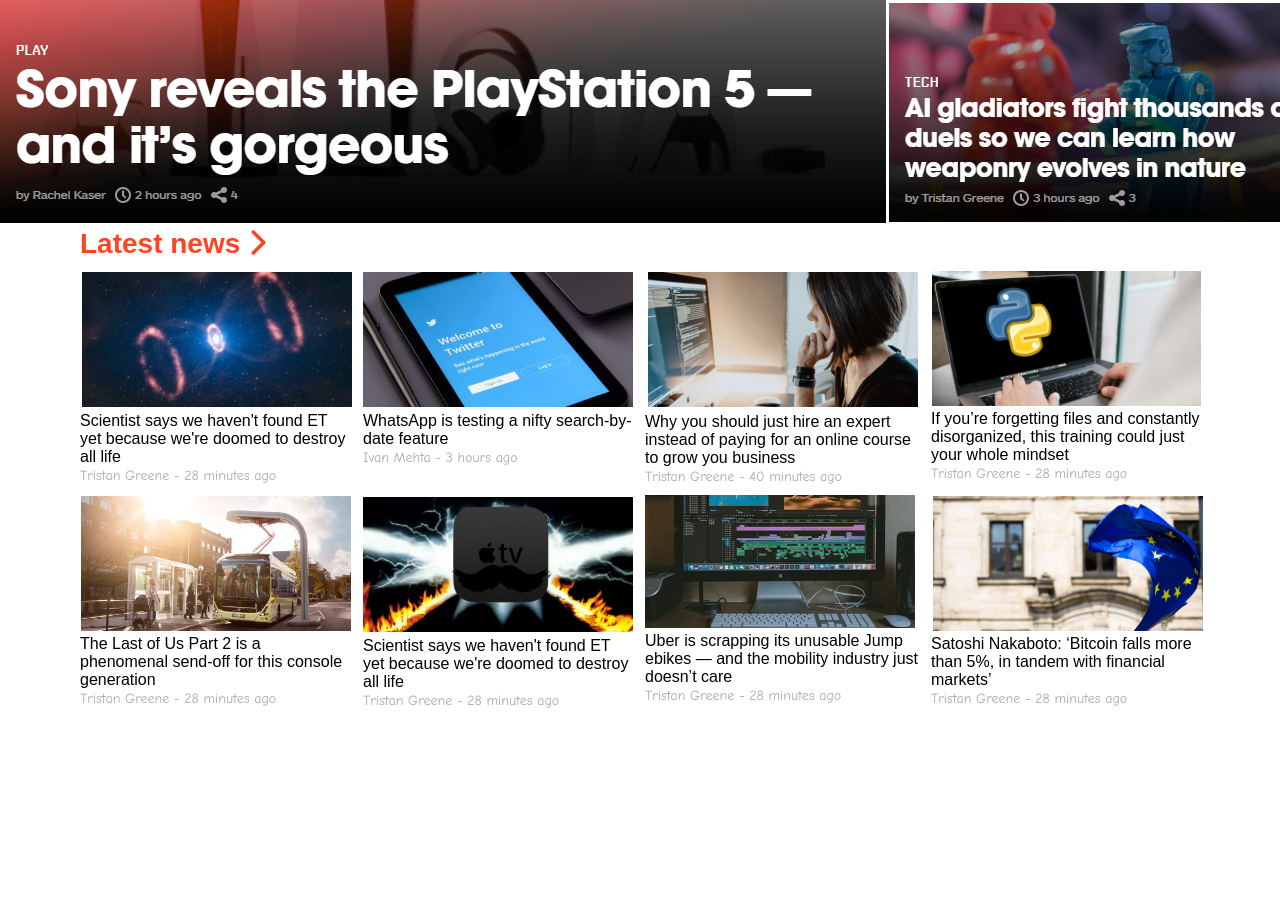
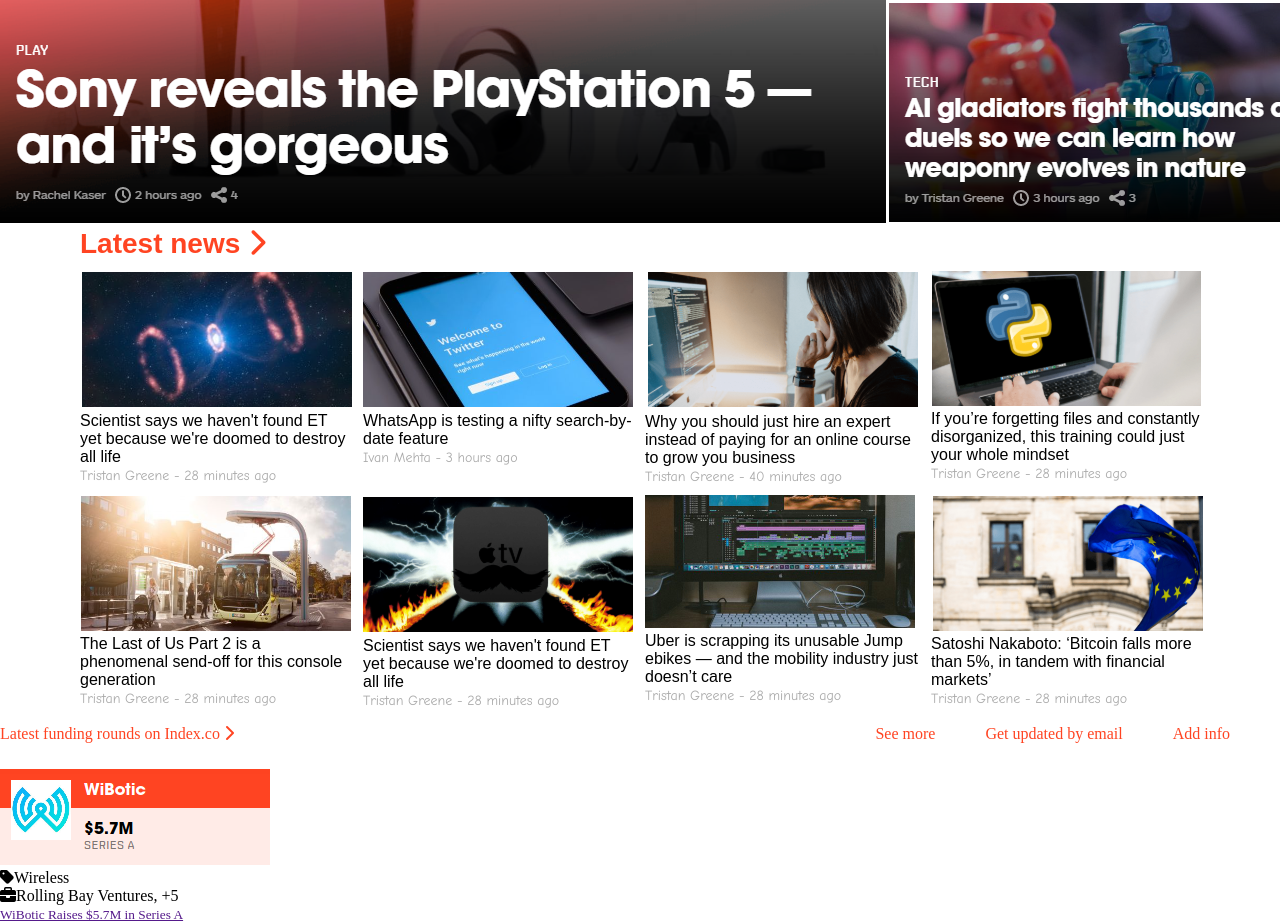
Before and after one commit to atenaiis/Building-with-Responsive-Design, a plain HTML site: page style.html in a window 1280 px wide. Shown: the part 336-1259 px from the top of the page. Before the commit the page ends 1055 px from the top, so only its background shows below. Drawn offline with nearby package versions, Linux system fonts and the light colour scheme; a web font is replaced by a local one.

Commit message:
added funding middle section and nav bar

```diff
--- a/assets/things/main.css
+++ b/assets/things/main.css
@@ -241,3 +241,32 @@
   color:  #aaa;
 
 }
+.middle-nav-bar{
+  height: 50px;
+  margin: 0 auto;
+  width: 100%;
+
+}
+
+.middle-nav-latest{
+text-decoration: none;
+color:#FF4422;
+float: left;
+margin:6px 20px 2px 0;
+
+}
+
+.middle-nav-list>li{
+  list-style: none;
+  display: inline;
+}
+
+.middle-nav-items{
+ text-decoration: none ;
+ color:#FF4422;
+ float: right;
+ margin:6px 50px 2px 0;
+
+
+
+}
--- a/style.html
+++ b/style.html
@@ -119,5 +119,31 @@
 
 </div>
 </section>
+<section class="funding-middle">
+<div class="middle-nav-bar">
+    <a  class="middle-nav-latest" href="#">
+        Latest funding rounds on Index.co <i class="fas fa-chevron-right"></i> </a>
+        <ul class="middle-nav-list">
+            <li>
+                <a class="middle-nav-items" href="#">Add info</a>
+
+            </li>
+            <li>
+                <a class="middle-nav-items"  href="">Get updated by email</a>
+
+            </li>
+            <li>
+                <a class="middle-nav-items"  href="">See more</a>
+
+            </li>
+        </ul>
+</div>
+<figure>
+    <img src="./assets/things/funding1.png">
+    <figcaption><p><i class="fas fa-tag"></i>Wireless </p>
+    <p><i class="fas fa-briefcase"></i>Rolling Bay Ventures, +5</p>
+<small><a href="">WiBotic Raises $5.7M in Series A </a>  </small></figcaption>
+</figure>
+</section>
 </body>
 </html>
```
Also changed, not shown: assets/things/funding1.png (added), assets/things/funding2.png (added), assets/things/funding3.png (added), assets/things/funding4.png (added).
